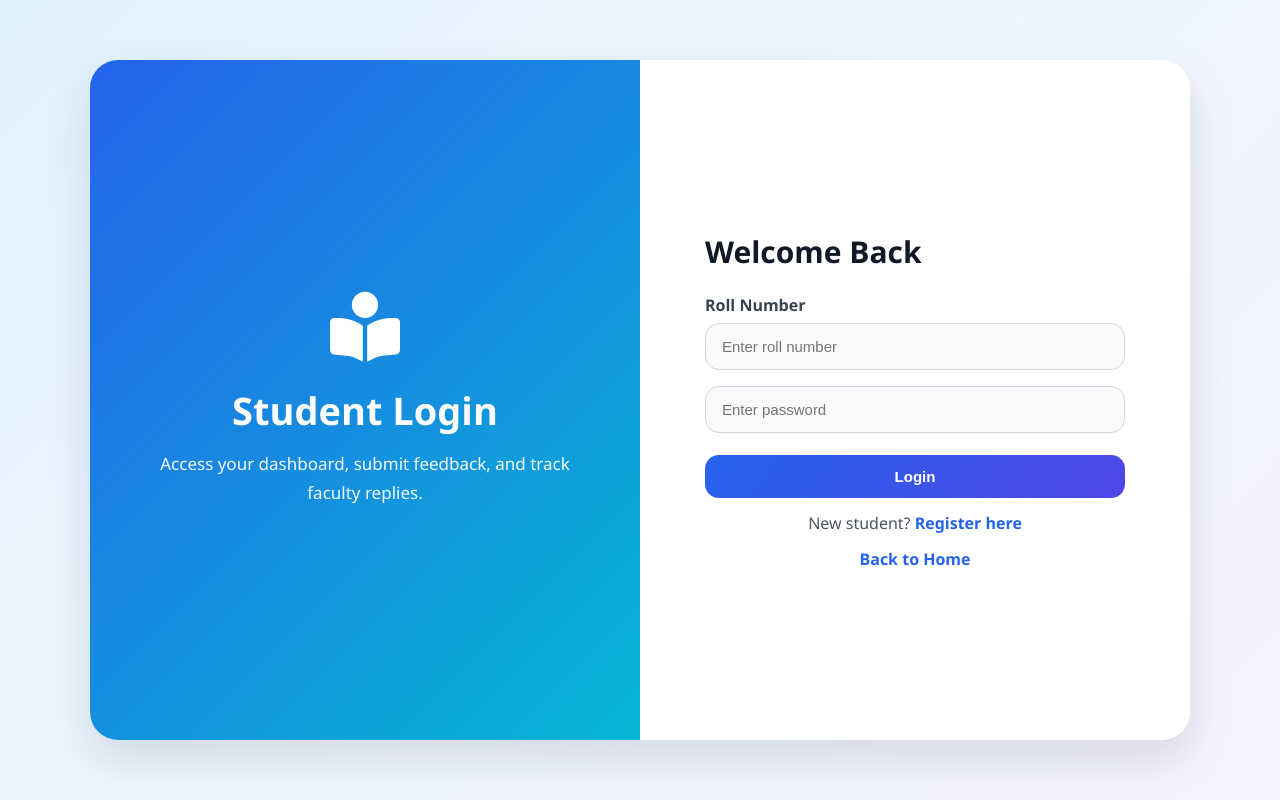
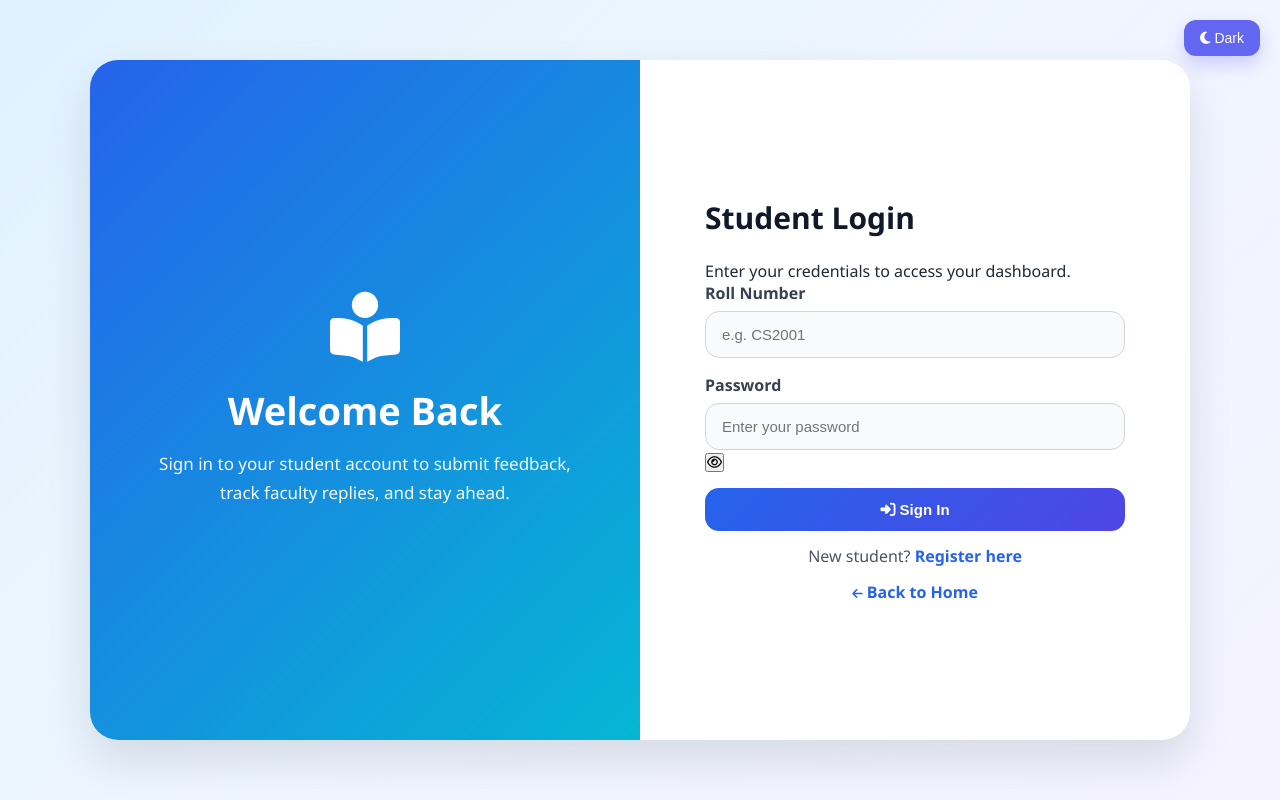
Before and after one commit to Koushindra12/Feedback_System, a Flask app: page /student_login in a window 1280 px wide. Run offline with Flask 3, Linux system fonts and the light colour scheme.

Commit message:
Enhance student login page layout and features
Updated the student login page with improved structure and added dark mode toggle functionality.

```diff
--- a/templates/student_login.html
+++ b/templates/student_login.html
@@ -3,50 +3,98 @@
 <head>
   <meta charset="UTF-8">
   <meta name="viewport" content="width=device-width, initial-scale=1.0">
-    <title>Student feedback System | Student Login</title>
+  <meta name="description" content="Student Login — Access your Student Feedback System dashboard.">
+  <title>Student Feedback System | Student Login</title>
   <link rel="stylesheet" href="{{ url_for('static', filename='style.css') }}">
   <link rel="stylesheet" href="https://cdnjs.cloudflare.com/ajax/libs/font-awesome/6.5.0/css/all.min.css">
 </head>
 <body class="auth-body">
+
+  <!-- Background blobs -->
+  <div class="blob blob-1"></div>
+  <div class="blob blob-2"></div>
+
+  <!-- Dark mode toggle -->
+  <button id="themeToggle" class="theme-btn" aria-label="Toggle dark mode">
+    <i class="fa-solid fa-moon" id="themeIcon"></i>
+    <span id="themeLabel">Dark</span>
+  </button>
+
   <div class="auth-container">
+
+    <!-- Left panel -->
     <div class="auth-left student-gradient">
       <div class="auth-overlay">
         <i class="fa-solid fa-book-open-reader auth-big-icon"></i>
-                <h1>Student Login</h1>
-                <p>Access your dashboard, submit feedback, and track faculty replies.</p>
+        <h1>Welcome Back</h1>
+        <p>Sign in to your student account to submit feedback, track faculty replies, and stay ahead.</p>
       </div>
     </div>
 
+    <!-- Right form panel -->
     <div class="auth-right">
       <div class="auth-form-box">
-                <h2>Welcome Back</h2>
+        <h2>Student Login</h2>
+        <p class="form-sub">Enter your credentials to access your dashboard.</p>
 
         {% with messages = get_flashed_messages(with_categories=true) %}
           {% if messages %}
             {% for category, message in messages %}
-                      <div class="alert {{ category }}">{{ message }}</div>
+              <div class="alert {{ category }}" role="alert">{{ message }}</div>
             {% endfor %}
           {% endif %}
         {% endwith %}
 
-                <form method="POST">
+        <form method="POST" id="student-login-form" novalidate>
           <div class="input-group">
-                        <label>Roll Number</label>
-                        <input type="text" name="roll_no" placeholder="Enter roll number" required>
+            <label for="roll_no">Roll Number</label>
+            <input type="text" id="roll_no" name="roll_no"
+                   placeholder="e.g. CS2001" required autocomplete="username">
           </div>
 
-                 <div class="password-box">
-                   <input type="password" id="password" name="password" placeholder="Enter password" required>
+          <div class="input-group">
+            <label for="password">Password</label>
+            <div class="password-wrapper">
+              <input type="password" id="password" name="password"
+                     placeholder="Enter your password" required autocomplete="current-password">
+              <button type="button" class="toggle-pw" id="togglePw" aria-label="Show password">
+                <i class="fa-regular fa-eye" id="eyeIcon"></i>
+              </button>
+            </div>
+          </div>
 
-                    </div>
-                      <br>
-                    <button type="submit" class="btn full-btn">Login</button>
+          <button type="submit" class="btn full-btn" id="login-submit-btn">
+            <i class="fa-solid fa-right-to-bracket"></i> Sign In
+          </button>
         </form>
 
-                <p class="switch-link">New student? <a href="{{ url_for('student_register') }}">Register here</a></p>
-                <p class="switch-link"><a href="{{ url_for('home') }}">Back to Home</a></p>
+        <p class="switch-link">New student? <a href="{{ url_for('student_register') }}" id="go-register">Register here</a></p>
+        <p class="switch-link"><a href="{{ url_for('home') }}" id="go-home"><i class="fa-solid fa-arrow-left" style="font-size:12px;"></i> Back to Home</a></p>
       </div>
     </div>
   </div>
+
+  <script>
+    // Dark mode
+    function applyTheme(dark) {
+      document.body.classList.toggle('dark-mode', dark);
+      document.getElementById('themeIcon').className = dark ? 'fa-solid fa-sun' : 'fa-solid fa-moon';
+      document.getElementById('themeLabel').textContent = dark ? 'Light' : 'Dark';
+      localStorage.setItem('sgf-theme', dark ? 'dark' : 'light');
+    }
+    document.getElementById('themeToggle').addEventListener('click', () => {
+      applyTheme(!document.body.classList.contains('dark-mode'));
+    });
+    applyTheme(localStorage.getItem('sgf-theme') === 'dark');
+
+    // Show / hide password
+    const pwInput = document.getElementById('password');
+    const eyeIcon = document.getElementById('eyeIcon');
+    document.getElementById('togglePw').addEventListener('click', () => {
+      const isHidden = pwInput.type === 'password';
+      pwInput.type = isHidden ? 'text' : 'password';
+      eyeIcon.className = isHidden ? 'fa-regular fa-eye-slash' : 'fa-regular fa-eye';
+    });
+  </script>
 </body>
 </html>
```
Lines whose indentation alone changed are shown as unchanged.
